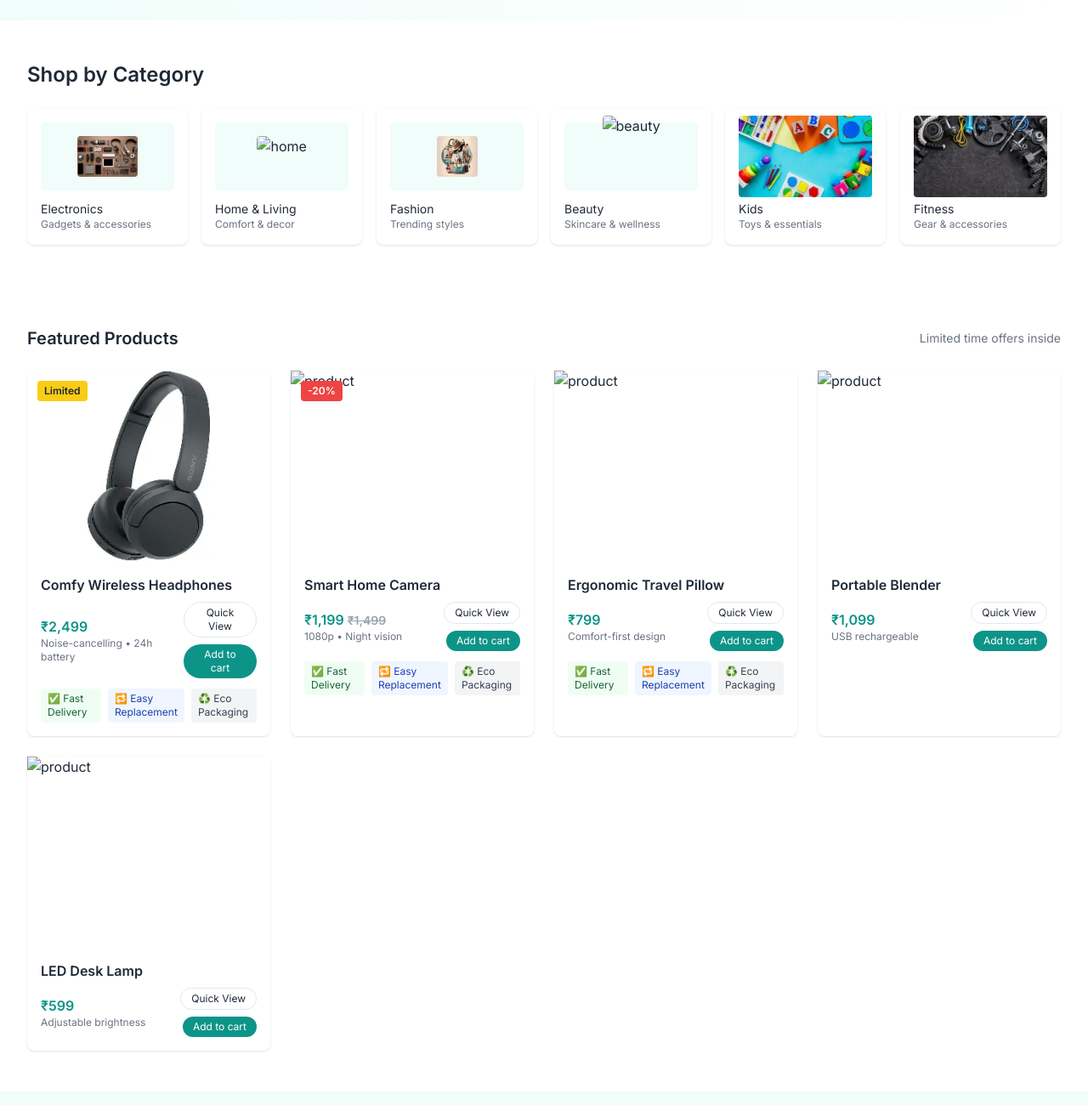
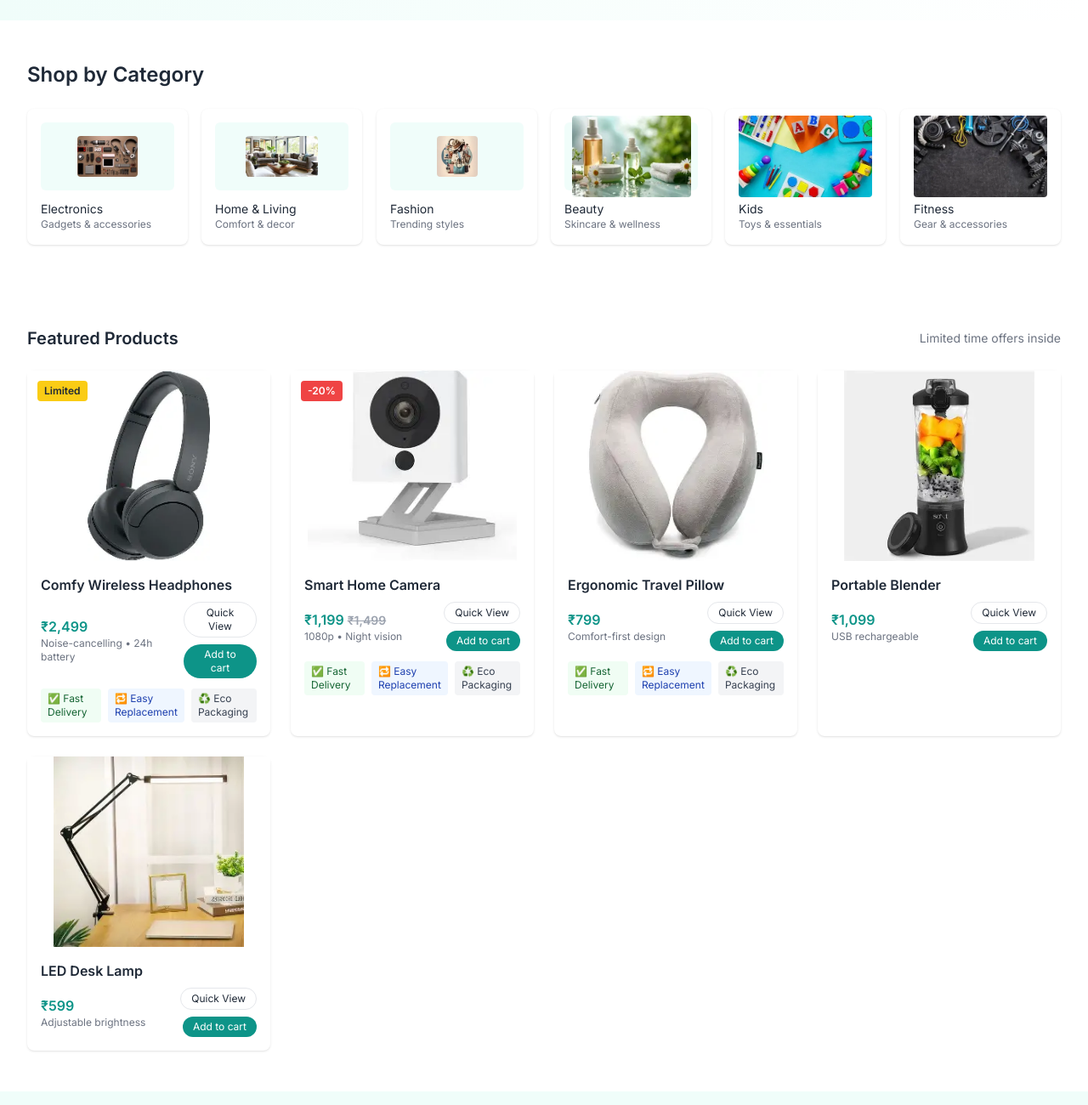
Before and after one commit to deepakgowrishankar7/KTD, a plain HTML site: page index.html in a window 1280 px wide. Shown: the part 600-1900 px from the top of the page at 85% size. Drawn offline with nearby package versions, Linux system fonts and the light colour scheme.

Commit message:
Update site content

```diff
--- a/index.html
+++ b/index.html
@@ -117,7 +117,7 @@
 
           <a href="#" class="category-card group p-4 bg-white rounded-lg shadow hover:shadow-lg transform hover:-translate-y-1 transition" data-aos="flip-left" data-aos-delay="50">
             <div class="h-20 flex items-center justify-center bg-teal-50 rounded-md mb-3">
-              <img src="/assets/images/home and living conforts.webp" alt="home" class="h-12 object-cover rounded" />
+              <img src="/assets/images/homeandlivingconforts.webp" alt="home" class="h-12 object-cover rounded" />
             </div>
             <div class="text-sm font-medium">Home & Living</div>
             <div class="text-xs text-gray-500">Comfort & decor</div>
@@ -133,7 +133,7 @@
 
           <a href="#" class="category-card group p-4 bg-white rounded-lg shadow hover:shadow-lg transform hover:-translate-y-1 transition" data-aos="flip-left" data-aos-delay="150">
             <div class="h-20 flex items-center justify-center bg-teal-50 rounded-md mb-3">
-              <img src="/assets/images/Skin Care Wellness.webp" alt="beauty" class="h-24 object-cover rounded" />
+              <img src="/assets/images/SkinCareWellness.webp" alt="beauty" class="h-24 object-cover rounded" />
             </div>
             <div class="text-sm font-medium">Beauty</div>
             <div class="text-xs text-gray-500">Skincare & wellness</div>
@@ -194,7 +194,7 @@
           <!-- Duplicate a few cards for layout demonstration -->
           <article class="product-card bg-white rounded-lg shadow hover:shadow-xl transform hover:-translate-y-1 transition" data-aos="fade-up" data-aos-delay="50">
             <div class="relative overflow-hidden">
-              <img src="/assets/images/smart home camera.webp" alt="product" class="w-full h-56 md:h-48 lg:h-56 object-contain object-center bg-white group-hover:scale-105 transition duration-500" />
+              <img src="/assets/images/smarthomecamera.webp" alt="product" class="w-full h-56 md:h-48 lg:h-56 object-contain object-center bg-white group-hover:scale-105 transition duration-500" />
               <div class="absolute top-3 left-3 bg-red-500 text-xs font-semibold px-2 py-1 rounded text-white">-20%</div>
             </div>
             <div class="p-4">
@@ -219,7 +219,7 @@
 
           <article class="product-card bg-white rounded-lg shadow hover:shadow-xl transform hover:-translate-y-1 transition" data-aos="fade-up" data-aos-delay="100">
             <div class="relative overflow-hidden">
-              <img src="/assets/images/Ergonomic Travel Pillow.webp" alt="product" class="w-full h-56 md:h-48 lg:h-56 object-contain object-center bg-white group-hover:scale-105 transition duration-500" />
+              <img src="/assets/images/ErgonomicTravelPillow.webp" alt="product" class="w-full h-56 md:h-48 lg:h-56 object-contain object-center bg-white group-hover:scale-105 transition duration-500" />
             </div>
             <div class="p-4">
               <h4 class="font-semibold">Ergonomic Travel Pillow</h4>
@@ -244,7 +244,7 @@
           <!-- Add a couple more placeholder cards -->
           <article class="product-card bg-white rounded-lg shadow hover:shadow-xl transform hover:-translate-y-1 transition" data-aos="fade-up" data-aos-delay="150">
             <div class="relative overflow-hidden">
-              <img src="/assets/images/Portable Blender.webp" alt="product" class="w-full h-56 md:h-48 lg:h-56 object-contain object-center bg-white" />
+              <img src="/assets/images/PortableBlender.webp" alt="product" class="w-full h-56 md:h-48 lg:h-56 object-contain object-center bg-white" />
             </div>
             <div class="p-4">
               <h4 class="font-semibold">Portable Blender</h4>
@@ -263,7 +263,7 @@
 
           <article class="product-card bg-white rounded-lg shadow hover:shadow-xl transform hover:-translate-y-1 transition" data-aos="fade-up" data-aos-delay="200">
             <div class="relative overflow-hidden">
-              <img src="/assets/images/LED Desk Lamp.webp" alt="product" class="w-full h-56 md:h-48 lg:h-56 object-contain object-center bg-white" />
+              <img src="/assets/images/LEDDeskLamp.webp" alt="product" class="w-full h-56 md:h-48 lg:h-56 object-contain object-center bg-white" />
             </div>
             <div class="p-4">
               <h4 class="font-semibold">LED Desk Lamp</h4>
```
Also changed, not shown: assets/images/Free Delivery.webp (renamed from assets/images/FreeDelivery.webp).
